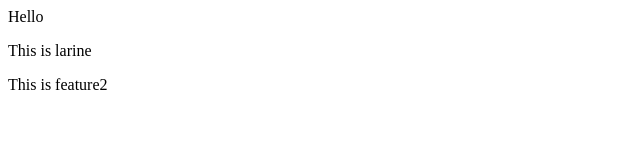
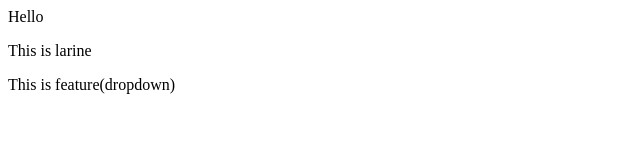
Before and after one commit to larinetheresa/localrepo, a plain HTML site: page index.html in a window 1280 px wide. Shown: the full height of the page, 0-640 px from the left. Drawn offline with Linux system fonts and the light colour scheme.

```diff
--- a/index.html
+++ b/index.html
@@ -1,3 +1,3 @@
 <p>Hello</p>
 <p>This is larine</p>
-<p>This is feature2</p>
+<p>This is feature(dropdown)</p>
```
